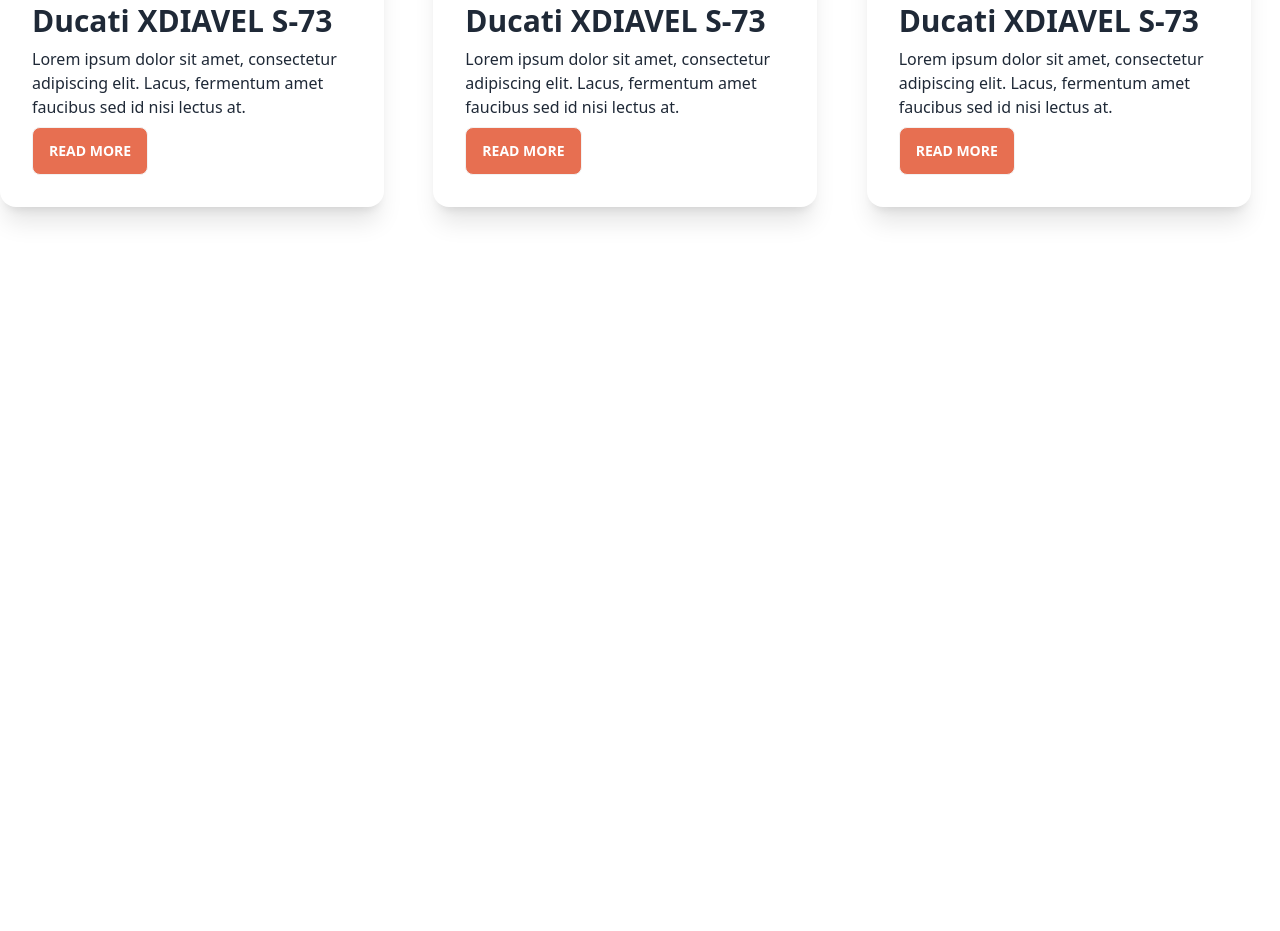
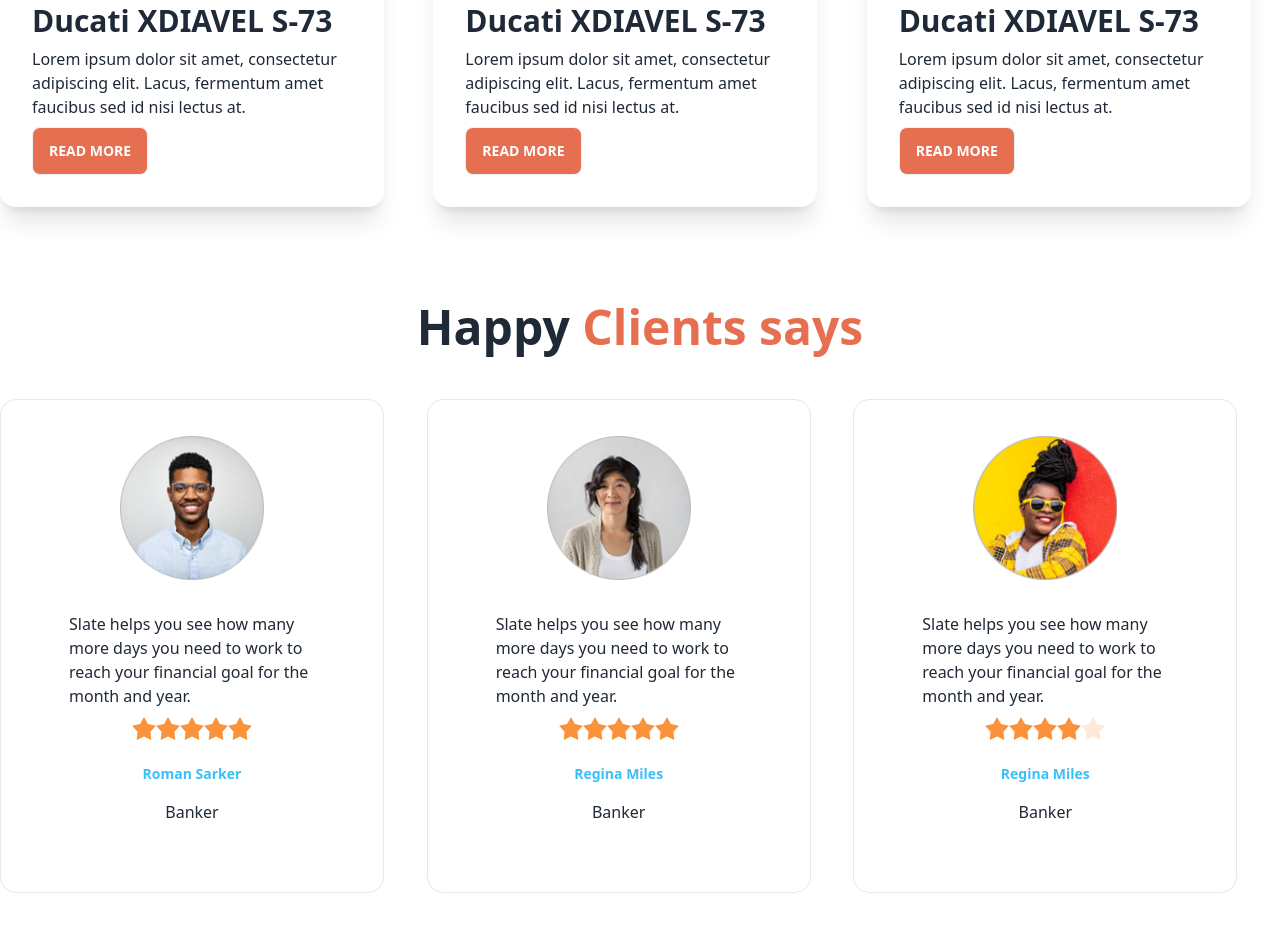
Before and after one commit to RomanSarker/biker-zone-tailwind-daisyui, a plain HTML site: page index.html in a window 1280 px wide. Shown: the part 1095-2026 px from the top of the page. Before the commit the page ends 1398 px from the top, so only its background shows below. Drawn offline with nearby package versions, Linux system fonts and the light colour scheme.

Commit message:
review part

```diff
--- a/index.html
+++ b/index.html
@@ -226,6 +226,85 @@
                 </div>
             </div>
         </section>
+        <!-- happy client first review-->
+        <section class="my-24">
+            <h3 class="text-5xl mb-12 font-semibold text-center">
+                Happy <span class="text-bike-primary">Clients says</span> </h3>
+            <div class="grid grid-cols-1 md:grid-cols-2 lg:grid-cols-3">
+                <div class="card w-96 bg-base-100 p-9 border">
+                    <figure><img class="w-36" src="./images/others/user-1.png" alt="Shoes" /></figure>
+                    <div class="card-body">
+
+                        <p>Slate helps you see how
+                            many more days you need
+                            to work to reach your financial
+                            goal for the month and year.</p>
+                        <div class="rating justify-center">
+                            <input type="radio" name="rating-2" class="mask mask-star-2 bg-orange-400" />
+                            <input type="radio" name="rating-2" class="mask mask-star-2 bg-orange-400" />
+                            <input type="radio" name="rating-2" class="mask mask-star-2 bg-orange-400" />
+                            <input type="radio" name="rating-2" class="mask mask-star-2 bg-orange-400" checked />
+                            <input type="radio" name="rating-2" class="mask mask-star-2 bg-orange-400" />
+                        </div>
+                        <div class=" text-center space-y-4 mt-4">
+                            <h4 class="text-sm font-semibold text-info ">
+                                Roman Sarker
+                            </h4>
+                            <p>Banker</p>
+                        </div>
+
+                    </div>
+                </div>
+                <div class="card w-96 bg-base-100 p-9 border">
+                    <figure><img class="w-36" src="./images/others/user-2.png" alt="Shoes" /></figure>
+                    <div class="card-body">
+
+                        <p>Slate helps you see how
+                            many more days you need
+                            to work to reach your financial
+                            goal for the month and year.</p>
+                        <div class="rating justify-center">
+                            <input type="radio" name="rating-2" class="mask mask-star-2 bg-orange-400" />
+                            <input type="radio" name="rating-2" class="mask mask-star-2 bg-orange-400" />
+                            <input type="radio" name="rating-2" class="mask mask-star-2 bg-orange-400" />
+                            <input type="radio" name="rating-2" class="mask mask-star-2 bg-orange-400" checked />
+                            <input type="radio" name="rating-2" class="mask mask-star-2 bg-orange-400" />
+                        </div>
+                        <div class=" text-center space-y-4 mt-4">
+                            <h4 class="text-sm font-semibold text-info ">
+                                Regina Miles
+                            </h4>
+                            <p>Banker</p>
+                        </div>
+
+                    </div>
+                </div>
+                <div class="card w-96 bg-base-100 p-9 border">
+                    <figure><img class="w-36" src="./images/others/user-3.png" alt="Shoes" /></figure>
+                    <div class="card-body">
+
+                        <p>Slate helps you see how
+                            many more days you need
+                            to work to reach your financial
+                            goal for the month and year.</p>
+                        <div class="rating justify-center">
+                            <input type="radio" name="rating-2" class="mask mask-star-2 bg-orange-400" />
+                            <input type="radio" name="rating-2" class="mask mask-star-2 bg-orange-400" />
+                            <input type="radio" name="rating-2" class="mask mask-star-2 bg-orange-400" />
+                            <input type="radio" name="rating-2" class="mask mask-star-2 bg-orange-400" checked />
+                            <input type="radio" name="rating-2" class="mask mask-star-2 bg-orange-400" />
+                        </div>
+                        <div class=" text-center space-y-4 mt-4">
+                            <h4 class="text-sm font-semibold text-info ">
+                                Regina Miles
+                            </h4>
+                            <p>Banker</p>
+                        </div>
+
+                    </div>
+                </div>
+            </div>
+        </section>
     </main>
 </body>
 
```
